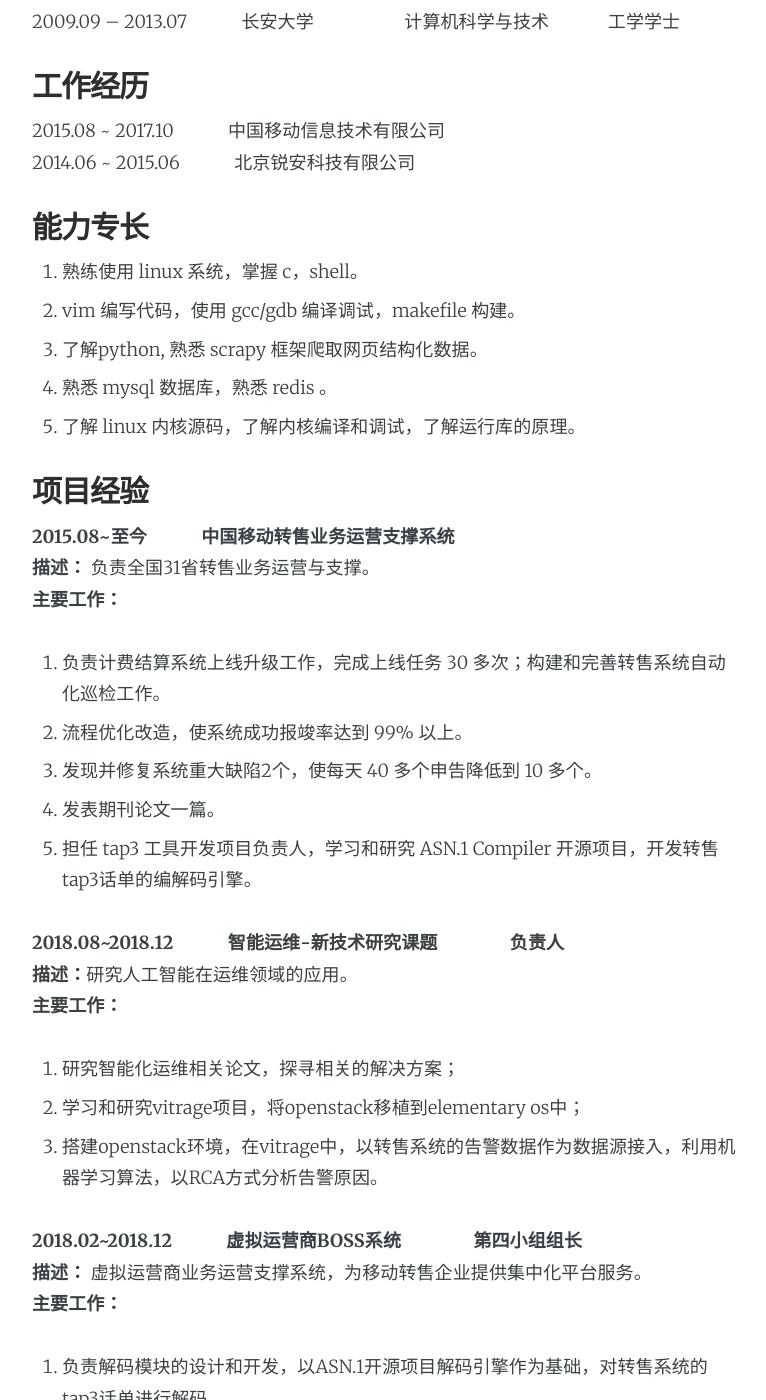
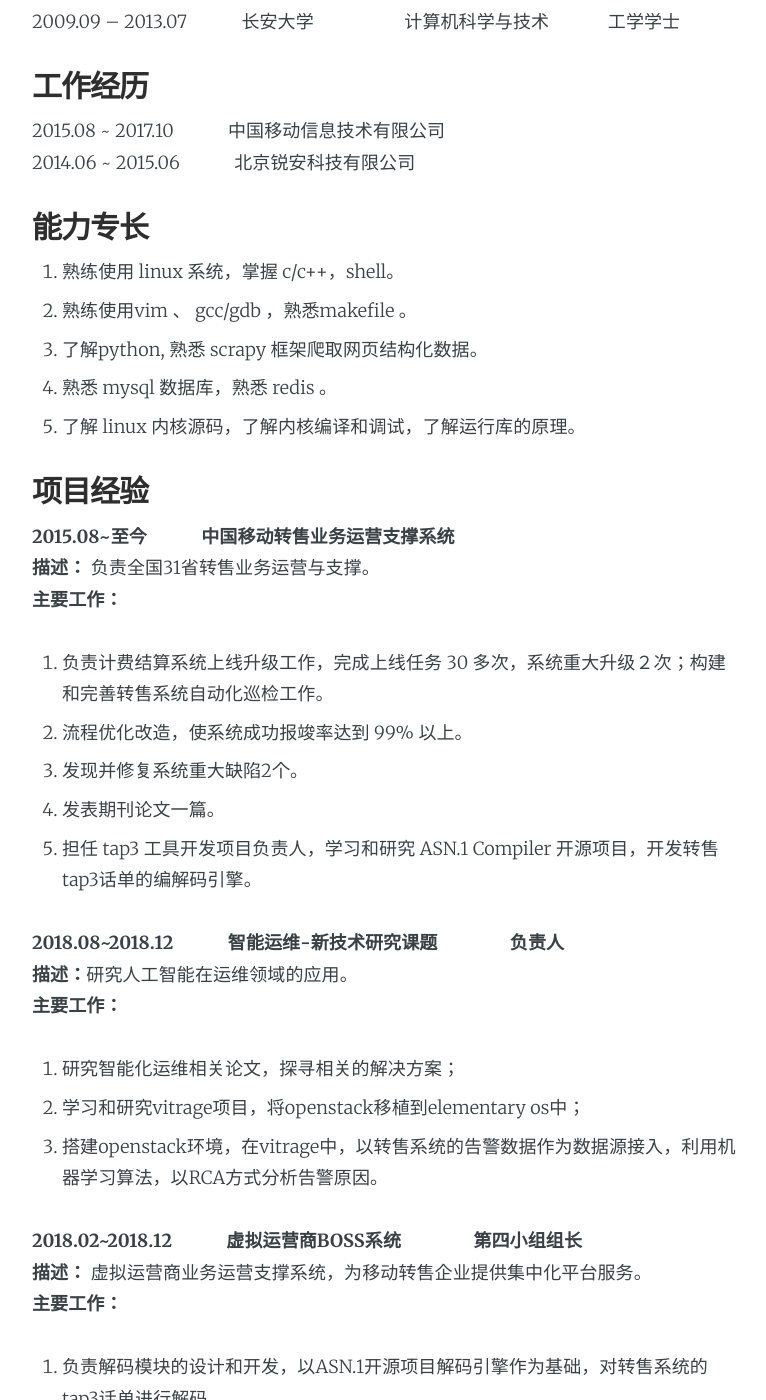
Before and after one commit to small-cat/small-cat.github.io, a Jekyll site: the page built from about.md, in a window 1280 px wide and 1400 px high, scrolled down 400 px. Shown: the whole window, without its empty margins (253-1019 px from the left). Built offline with Jekyll 4.4.1, drawn with Linux system fonts in a browser that asks for light colours; comment, search, counter and statistics services are not loaded; some of the changed text lies outside the part shown.

Commit message:
about.md

```diff
--- a/about.md
+++ b/about.md
@@ -16,8 +16,8 @@
 2014.06 ~ 2015.06　　　北京锐安科技有限公司
 
 ## 能力专长
-1. 熟练使用 linux 系统，掌握 c，shell。 <br>
-2. vim 编写代码，使用 gcc/gdb 编译调试，makefile 构建。 <br>
+1. 熟练使用 linux 系统，掌握 c/c++，shell。 <br>
+2. 熟练使用vim 、 gcc/gdb ，熟悉makefile 。 <br>
 3. 了解python, 熟悉 scrapy 框架爬取网页结构化数据。 <br>
 4. 熟悉 mysql 数据库，熟悉 redis 。
 5. 了解 linux 内核源码，了解内核编译和调试，了解运行库的原理。
@@ -25,9 +25,9 @@
 ## 项目经验
 **2015.08~至今　　　中国移动转售业务运营支撑系统**<br>**描述：** 负责全国31省转售业务运营与支撑。<br>**主要工作：**
 
-1. 负责计费结算系统上线升级工作，完成上线任务 30 多次；构建和完善转售系统自动化巡检工作。
+1. 负责计费结算系统上线升级工作，完成上线任务 30 多次，系统重大升级２次；构建和完善转售系统自动化巡检工作。
 2. 流程优化改造，使系统成功报竣率达到 99% 以上。
-3. 发现并修复系统重大缺陷2个，使每天 40 多个申告降低到 10 多个。
+3. 发现并修复系统重大缺陷2个。
 4. 发表期刊论文一篇。
 5. 担任 tap3 工具开发项目负责人，学习和研究 ASN.1 Compiler 开源项目，开发转售tap3话单的编解码引擎。
 
@@ -48,12 +48,6 @@
 3. 管理和跟进计费模块和余额模块的开发进度，并负责模块的验收工作。
 
 
-**2017.03~2017.12　　　移动转售大数据项目**　<br>**主要工作：** <br>
-
-1. 负责项目需求分析，需求评审，项目申报；
-2. 与厂商合作，管理和协调厂商人员的变动，管理项目进度；部门间协调沟通，申请和协调大数据平台资源；
-3. 项目验收和上线，汇报工作任务。
-
 
 **2016.02~2017.01　　　移动转售业务话单稽核系统　　　　项目负责人**　<br>**描述：** 本项目主要针对的是31个省份和内容计费系统以及ARCH上传给转售平台的话单，检测话单记录的有效性，筛选异常话单,进行减免和通知省侧重传，并统计转售业务每日/每月的活跃用户数。<br>**主要工作：** <br>
 
```
